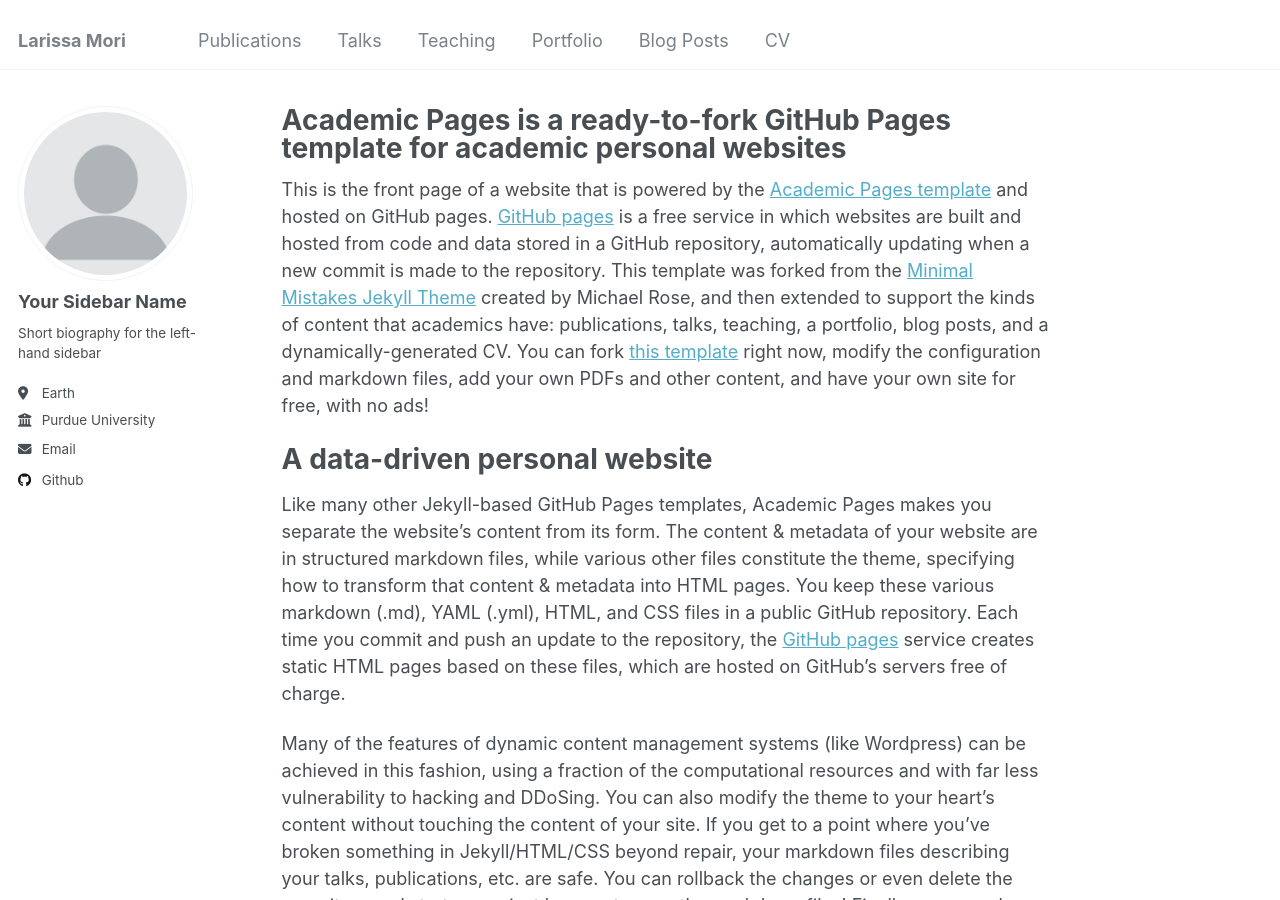
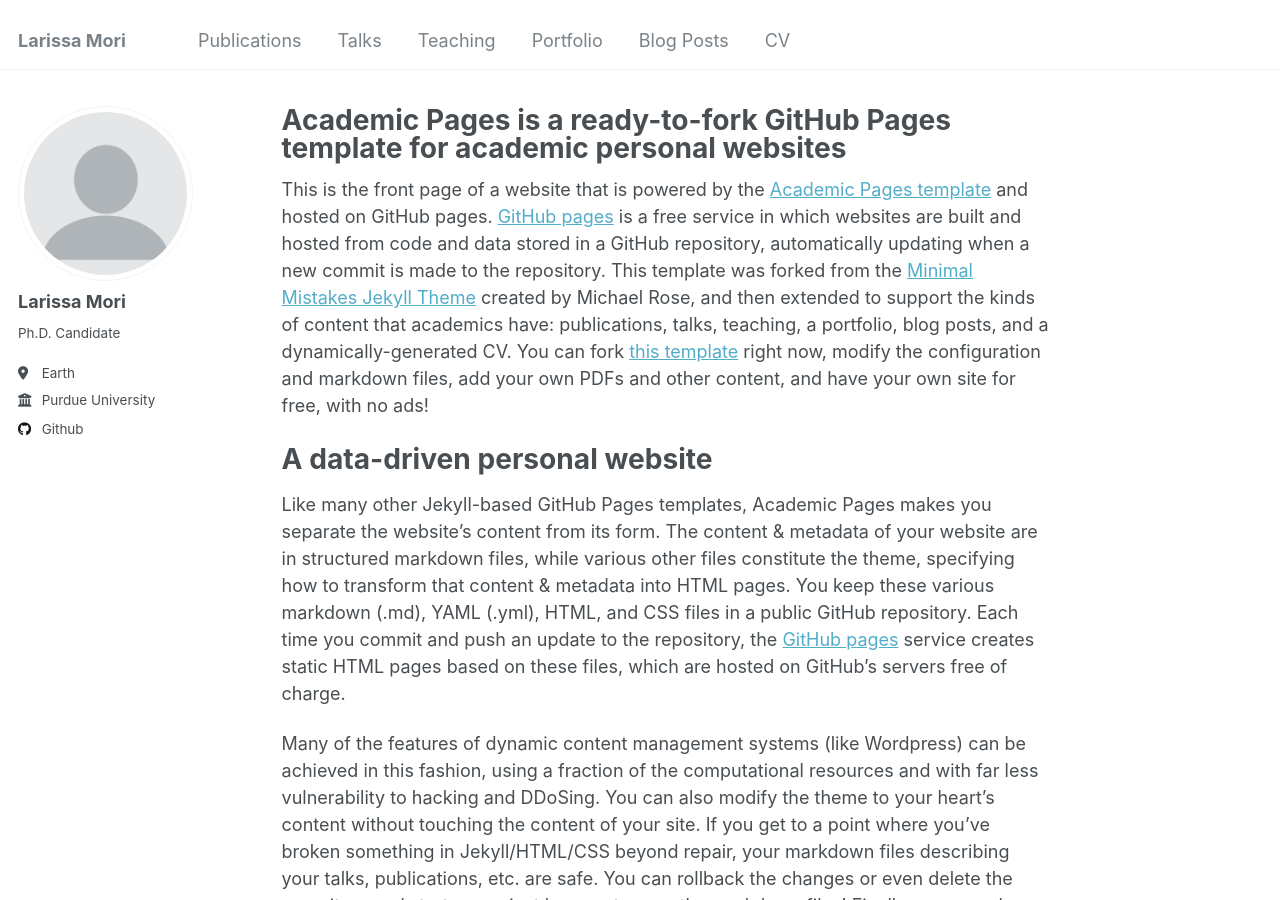
Before and after one commit to larimo/larimo.github.io, a Jekyll site: the page built from _pages/about.md, in a window 1280 px wide and 900 px high. Built offline with Jekyll 4.4.1, drawn with Linux system fonts in a browser that asks for light colours.

Commit message:
Update _config.yml

```diff
--- a/_config.yml
+++ b/_config.yml
@@ -22,13 +22,13 @@ repository               : "academicpages/academicpages.github.io"
 author:
   # Biographic information
   avatar           : "profile.png"
-  name             : "Your Sidebar Name"
+  name             : "Larissa Mori"
   pronouns         : # example: "she/her"
-  bio              : "Short biography for the left-hand sidebar"
+  bio              : "Ph.D. Candidate"
   location         : "Earth"
   employer         : "Purdue University"
   uri              : # URL
-  email            : "none@example.org"
+  email            : #"none@example.org"
 
   # Academic websites
   arxiv            : # URL - Update with the correct link to your profile
```
